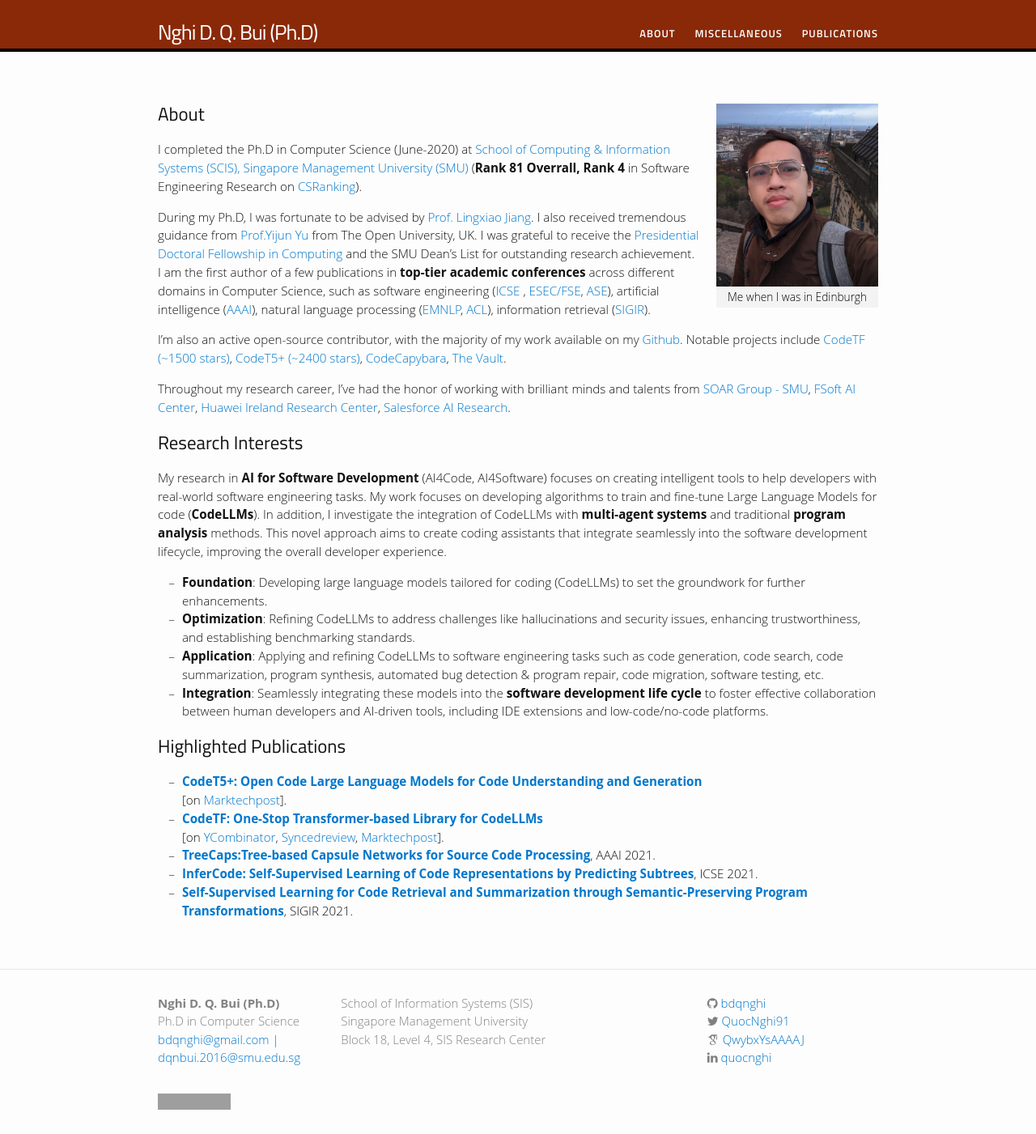
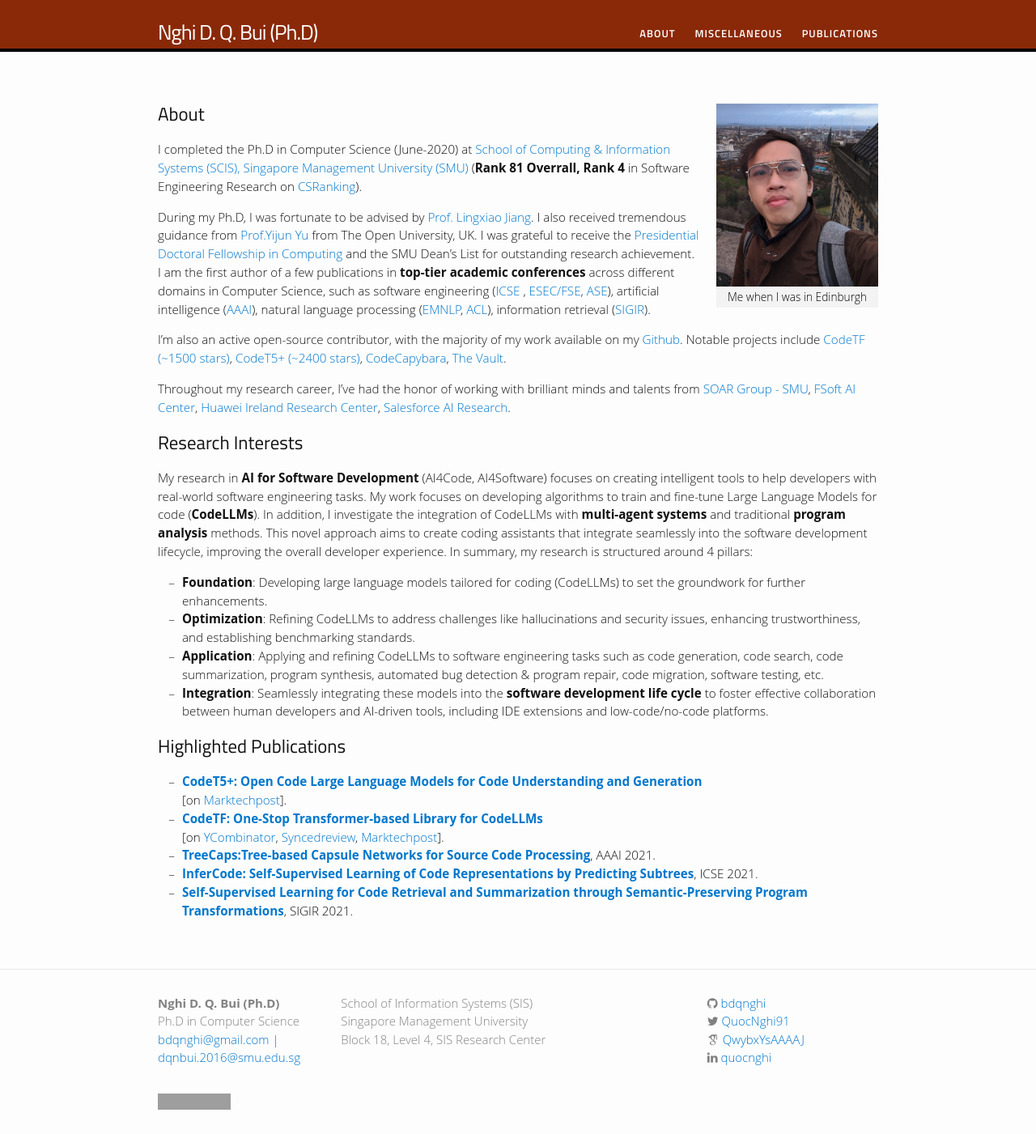
Before and after one commit to bdqnghi/bdqnghi.github.io, a Jekyll site: the page built from index.md, in a window 1280 px wide. Shown: the whole page at 81% size. Built offline with Jekyll 4.4.1, drawn with Linux system fonts in a browser that asks for light colours; nearby versions of some CDN libraries; some web fonts are replaced; grey boxes are pictures that could not be loaded.

Commit message:
Update index.md

```diff
--- a/index.md
+++ b/index.md
@@ -18,7 +18,7 @@
 
 ## Research Interests
 
-My research in **AI for Software Development** (AI4Code, AI4Software) focuses on creating intelligent tools to help developers with real-world software engineering tasks. My work focuses on developing algorithms to train and fine-tune Large Language Models for code (**CodeLLMs**). In addition, I investigate the integration of CodeLLMs with **multi-agent systems** and traditional **program analysis** methods. This novel approach aims to create coding assistants that integrate seamlessly into the software development lifecycle, improving the overall developer experience.
+My research in **AI for Software Development** (AI4Code, AI4Software) focuses on creating intelligent tools to help developers with real-world software engineering tasks. My work focuses on developing algorithms to train and fine-tune Large Language Models for code (**CodeLLMs**). In addition, I investigate the integration of CodeLLMs with **multi-agent systems** and traditional **program analysis** methods. This novel approach aims to create coding assistants that integrate seamlessly into the software development lifecycle, improving the overall developer experience. In summary, my research is structured around 4 pillars:
 
 - **Foundation**: Developing large language models tailored for coding (CodeLLMs) to set the groundwork for further enhancements.
 - **Optimization**: Refining CodeLLMs to address challenges like hallucinations and security issues, enhancing trustworthiness, and establishing benchmarking standards.
```
